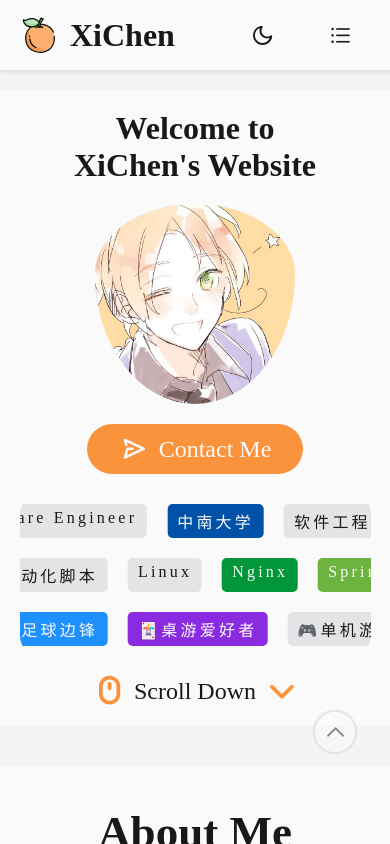
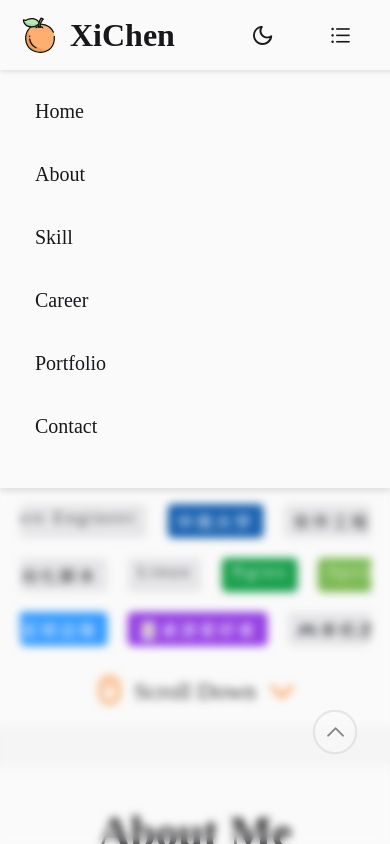
Before and after one commit to XiChen1234/MyWebsite, a Vue app: page / in a window 390 px wide. Both pictures are taken after a click on the icon 340 px from the left and 35 px from the top of the page. Shown: the top 844 px of the page. Built offline with nearby package versions, Linux system fonts and the light colour scheme.

Commit message:
feat: complete navigation menu on mobile
完成菜单栏在移动段变为下拉菜单的功能实现

```diff
--- a/src/components/layout/NavigationBar.vue
+++ b/src/components/layout/NavigationBar.vue
@@ -1,5 +1,13 @@
 <!-- 顶部导航栏 -->
 <script setup lang="ts">
+import { ref, onMounted } from 'vue';
+
+const switchBtn = ref<HTMLElement | null>(null);
+const openBtn = ref<HTMLElement | null>(null);
+const menu = ref<HTMLElement | null>(null);
+const overlay = ref<HTMLElement | null>(null);
+const isMenuOpen = ref(false);
+
 const themeSwitch = () => {
   const html = document.documentElement;
   const switchBtn = document.getElementById('switchBtn');
@@ -13,6 +21,27 @@ const themeSwitch = () => {
     switchBtn?.classList.add('icon-sun');
   }
 };
+
+const toggleMenu = () => {
+  isMenuOpen.value = !isMenuOpen.value;
+  document.body.style.overflow = isMenuOpen.value ? 'hidden' : 'auto';
+};
+
+const closeMenu = () => {
+  isMenuOpen.value = false;
+  document.body.style.overflow = 'auto';
+};
+
+const handleNavLinkClick = () => {
+  closeMenu();
+};
+
+onMounted(() => {
+  switchBtn.value = document.getElementById('switchBtn');
+  openBtn.value = document.getElementById('openBtn');
+  menu.value = document.getElementById('menu');
+  overlay.value = document.getElementById('menu-overlay');
+});
 </script>
 
 <template>
@@ -21,17 +50,32 @@ const themeSwitch = () => {
       <img src="/orange.svg" alt="">
       <h1>XiChen</h1>
     </a>
-    <ul id="menu">
-      <li><a href="#home">Home</a></li>
-      <li><a href="#about">About</a></li>
-      <li><a href="#skill">Skill</a></li>
-      <li><a href="#career">Career</a></li>
-      <li><a href="#portfolio">Portfolio</a></li>
-      <li><a href="#contact">Contact</a></li>
+    <ul id="menu" class="desktop-menu">
+      <li><a href="#home" @click="handleNavLinkClick">Home</a></li>
+      <li><a href="#about" @click="handleNavLinkClick">About</a></li>
+      <li><a href="#skill" @click="handleNavLinkClick">Skill</a></li>
+      <li><a href="#career" @click="handleNavLinkClick">Career</a></li>
+      <li><a href="#portfolio" @click="handleNavLinkClick">Portfolio</a></li>
+      <li><a href="#contact" @click="handleNavLinkClick">Contact</a></li>
       <i class="iconfont icon-moon" @click="themeSwitch" id="switchBtn"></i>
-      <i class="iconfont icon-list" id="openBtn"></i>
+      <i class="iconfont icon-list" @click="toggleMenu" id="openBtn"></i>
     </ul>
   </div>
+
+  <!-- 移动端下拉菜单 -->
+  <div class="mobile-menu" :class="{ 'open': isMenuOpen }">
+    <ul>
+      <li><a href="#home" @click="handleNavLinkClick">Home</a></li>
+      <li><a href="#about" @click="handleNavLinkClick">About</a></li>
+      <li><a href="#skill" @click="handleNavLinkClick">Skill</a></li>
+      <li><a href="#career" @click="handleNavLinkClick">Career</a></li>
+      <li><a href="#portfolio" @click="handleNavLinkClick">Portfolio</a></li>
+      <li><a href="#contact" @click="handleNavLinkClick">Contact</a></li>
+    </ul>
+  </div>
+
+  <!-- 页面遮罩层 -->
+  <div id="menu-overlay" class="menu-overlay" :class="{ 'active': isMenuOpen }" @click="closeMenu"></div>
 </template>
 
 <style scoped>
@@ -68,7 +112,8 @@ const themeSwitch = () => {
   margin-right: 10px;
 }
 
-#menu {
+/* 桌面端菜单 */
+.desktop-menu {
   width: 60%;
   display: flex;
   flex-direction: row;
@@ -78,7 +123,7 @@ const themeSwitch = () => {
   font-size: 20px;
 }
 
-#menu a {
+.desktop-menu a {
   color: var(--text-main);
   text-decoration: none;
   transition: color 0.3s;
@@ -86,12 +131,12 @@ const themeSwitch = () => {
   border-radius: 10px;
 }
 
-#menu a:hover {
+.desktop-menu a:hover {
   color: var(--text-main-focus);
   background-color: var(--bg-focus);
 }
 
-#menu .iconfont {
+.desktop-menu .iconfont {
   color: var(--text-main);
   font-size: 23px;
   padding: 8px;
@@ -99,42 +144,130 @@ const themeSwitch = () => {
   cursor: pointer;
 }
 
-#menu .iconfont:hover {
+.desktop-menu .iconfont:hover {
   color: var(--text-main-focus);
   background-color: var(--bg-focus);
 }
 
-#menu #openBtn {
+.desktop-menu #openBtn {
   display: none;
+}
+
+/* 移动端下拉菜单 */
+.mobile-menu {
+  position: fixed;
+  top: -100%;
+  left: 0;
+  width: 100%;
+  background-color: var(--page-bg);
+  z-index: 999;
+  transition: top 0.3s ease-in-out;
+  box-shadow: 0 4px 6px rgba(0, 0, 0, 0.1);
+}
+
+.mobile-menu.open {
+  top: 70px;
+}
+
+.mobile-menu ul {
+  display: flex;
+  flex-direction: column;
+  padding: 20px;
+  margin: 0;
+  list-style: none;
+}
+
+.mobile-menu li {
+  margin-bottom: 20px;
+  font-size: 20px;
+}
+
+.mobile-menu a {
+  color: var(--text-main);
+  text-decoration: none;
+  display: block;
+  padding: 10px 15px;
+  border-radius: 10px;
+  transition: all 0.3s;
+}
+
+.mobile-menu a:hover {
+  color: var(--text-main-focus);
+  background-color: var(--bg-focus);
+}
+
+.mobile-menu .iconfont {
+  color: var(--text-main);
+  font-size: 23px;
+  padding: 10px 15px;
+  border-radius: 10px;
+  cursor: pointer;
+  align-self: flex-start;
+}
+
+.mobile-menu .iconfont:hover {
+  color: var(--text-main-focus);
+  background-color: var(--bg-focus);
+}
+
+/* 页面遮罩层 */
+.menu-overlay {
+  position: fixed;
+  top: 0;
+  left: 0;
+  width: 100%;
+  height: 100%;
+  background-color: var(--transparent);
+  backdrop-filter: blur(4px);
+  z-index: 998;
+  opacity: 0;
+  visibility: hidden;
+  transition: opacity 0.3s ease, visibility 0.3s ease;
+}
+
+.menu-overlay.active {
+  opacity: 1;
+  visibility: visible;
 }
 
 /* 小屏手机 */
 @media (max-width: 480px) {
-  #menu {
+  .desktop-menu {
     width: 30%;
   }
 
-  #menu li {
+  .desktop-menu li {
     display: none;
   }
 
-  #menu #openBtn {
+  .desktop-menu #openBtn {
     display: block;
   }
 }
 
 /* 平板 */
 @media (min-width: 481px) and (max-width: 1023px) {
-  #menu {
+  .desktop-menu {
     width: 30%;
   }
 
-  #menu li {
+  .desktop-menu li {
     display: none;
   }
 
-  #menu #openBtn {
+  .desktop-menu #openBtn {
     display: block;
   }
 }
+
+/* 大屏显示 */
+@media (min-width: 1024px) {
+  .mobile-menu {
+    display: none;
+  }
+
+  .menu-overlay {
+    display: none;
+  }
+}
 </style>
```
